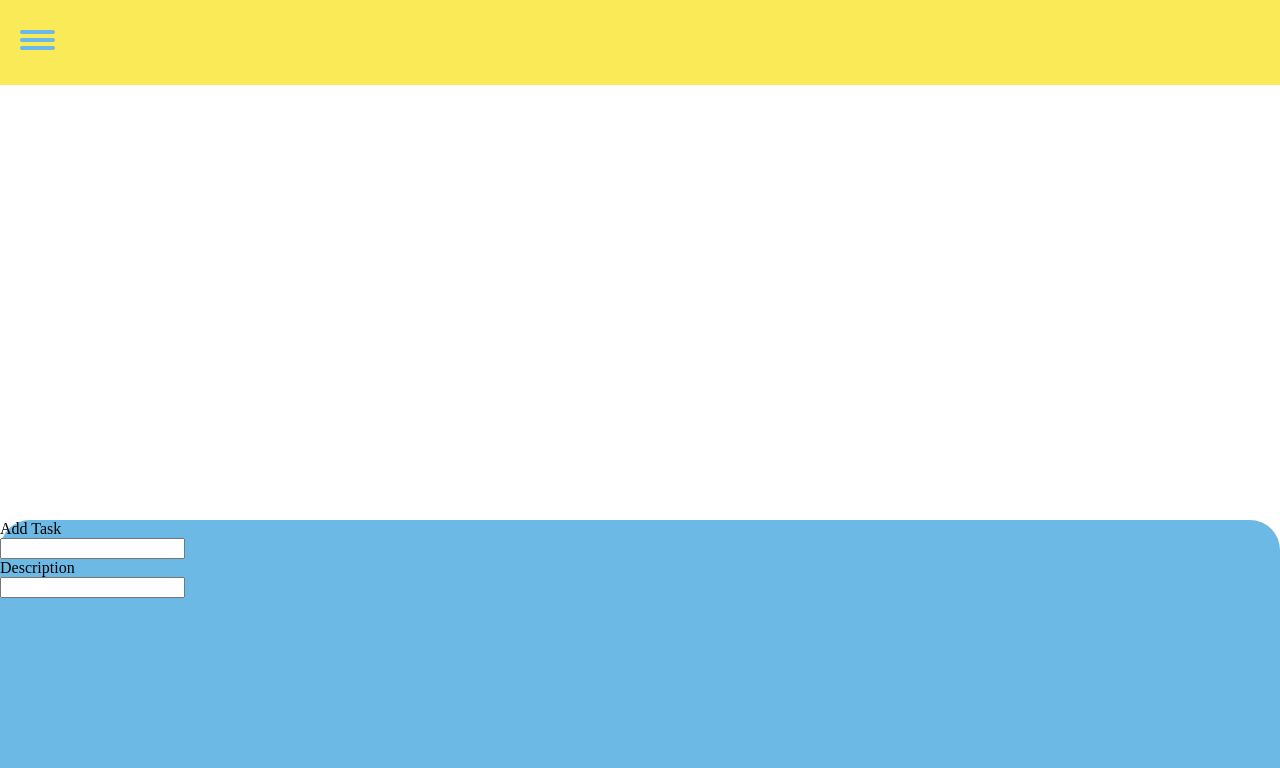
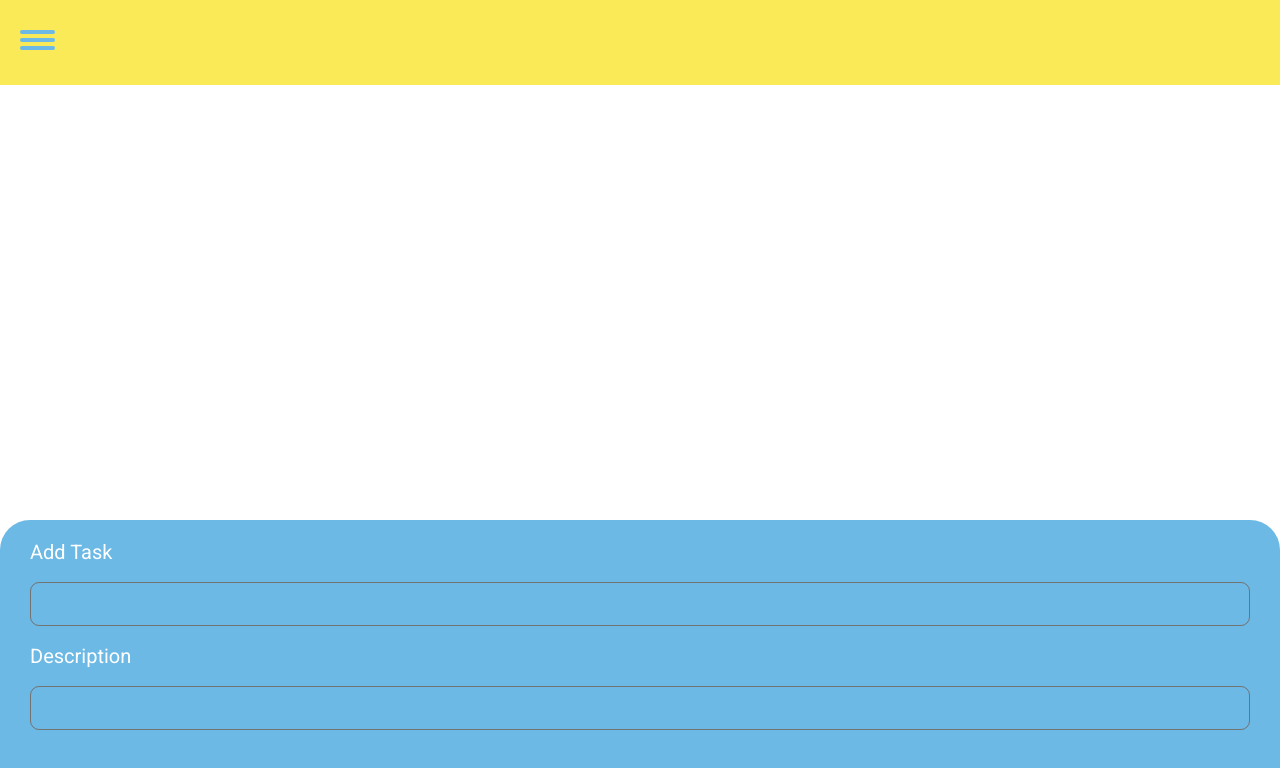
Before and after one commit to MOHDNEHALKHAN/Todolist-app, a plain HTML site: page Taskpage.html in a window 1280 px wide. Drawn offline with Linux system fonts and the light colour scheme; a web font is replaced by a local one.

Commit message:
style input & label element ,1 comment in js file

```diff
--- a/script.js
+++ b/script.js
@@ -1,3 +1,4 @@
+// button that link index.html file to homepage.html file
 const botBtn = document.querySelector(".bot-btn");
 
 botBtn.addEventListener("click", function () {
--- a/style.css
+++ b/style.css
@@ -21,7 +21,7 @@ body.str {
 
 .str-head {
   color: #514545;
-  font-family: 'Kanit', sans-serif;
+  font-family: "Kanit", sans-serif;
   font-size: 60px;
   font-style: normal;
   font-weight: 400;
@@ -57,7 +57,7 @@ body.str {
   border-radius: 30px;
   background: #6cb9e5;
   color: #fff;
-  font-family: 'Kanit', sans-serif;
+  font-family: "Kanit", sans-serif;
   font-size: 37px;
   font-style: normal;
   font-weight: 400;
@@ -108,7 +108,7 @@ body.hp {
 
 .hp-head {
   color: #faea58;
-  font-family: 'Kanit', sans-serif;
+  font-family: "Kanit", sans-serif;
   font-size: 26px;
   font-style: normal;
   font-weight: 400;
@@ -163,13 +163,50 @@ body.tp {
   background-color: #ffffff;
 }
 
-.ts-add{
+.ts-add {
   height: 280px;
   border-radius: 30px 30px 0px 0px;
-  background: #6CB9E5;
+  background: #6cb9e5;
   position: fixed;
   bottom: 0;
   width: 100%;
+  display: flex;
+  flex-direction: column;
+}
+
+#add-ts {
+  color: #fff;
+  font-family: "Roboto", sans-serif;
+  font-size: 20px;
+  font-style: normal;
+  font-weight: 400;
+  line-height: normal;
+  padding: 20px 0px 0px 30px;
+}
+
+#ts-text {
+  font-family: "Roboto", sans-serif;
+  border-radius: 9px;
+  border: 1px solid #737373;
+  background: #6cb9e5;
+  width: auto;
+  height: 40px;
+  margin: 0px 30px 0px 30px;
+}
+
+#ts-text:focus {
+  outline: none;
+  font-size: 16px;
+}
+
+#add-ds {
+  color: #fff;
+  font-family: "Roboto", sans-serif;
+  font-size: 20px;
+  font-style: normal;
+  font-weight: 400;
+  line-height: normal;
+  padding-left: 30px;
 }
 
 /* Savetask-page css */
```
